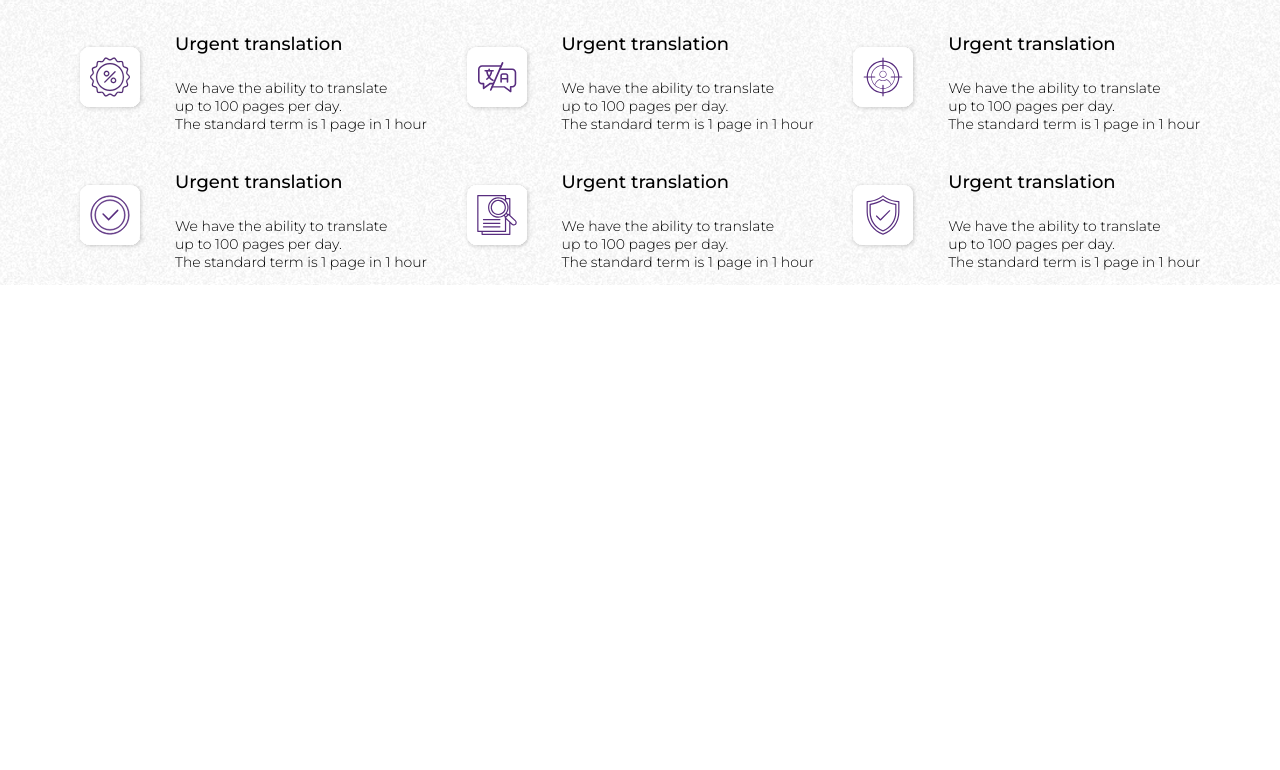
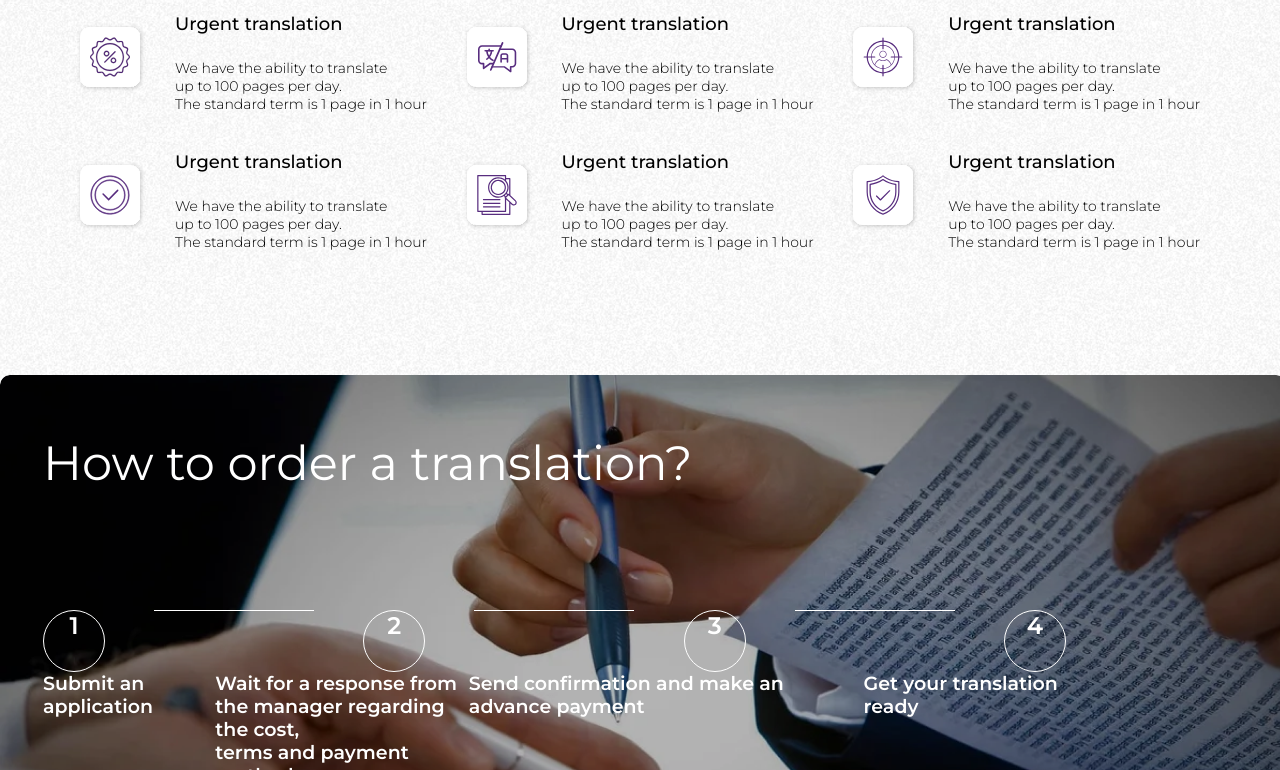
Before and after one commit to Dorin2/Project4, a plain HTML site: page index.html in a window 1280 px wide. Shown: the part 4303-5073 px from the top of the page. Before the commit the page ends 4588 px from the top, so only its background shows below. Drawn offline with Linux system fonts and the light colour scheme.

Commit message:
commit18

```diff
--- /dev/null
+++ b/css/sass/_orderTranslation.sass
@@ -0,0 +1,53 @@
+.order-translation
+    margin: 110px 0px
+    &_section
+        width: 1286px
+        height: 616px
+        border-radius: 10px
+        background: url(/img/order-translation.png)
+        margin: auto
+        display: flex
+        flex-direction: column
+        justify-content: space-around
+    &_title
+        color: #fff
+        padding-left: 43px
+        font-weight: 400
+        font-size: 48px
+        margin: 0px
+    &_steps
+        height: 150px
+        padding: 0px 220px 0px 43px
+    &_numbers
+        display: flex
+        justify-content: space-between
+    &_span
+        height: 1px
+        width: 160px
+        background-color: #fff
+    &_border
+        border: 1px solid #fff
+        border-radius: 50%
+        width: 60px
+        height: 60px
+        text-align: center
+    &_border span
+        font-weight: 600
+        font-size: 24px
+        color: #fff
+    &_description
+        display: flex
+        justify-content: space-between
+    &_description span
+        color: #fff
+        font-weight: 600
+        font-size: 19px
+    &_button
+        width: 1163px
+        height: 53px
+        background-color: #fff
+        margin-left: 43px
+        border-radius: 10px
+        font-weight: 600
+        font-size: 18px
+        cursor: pointer
--- a/css/sass/_services.sass
+++ b/css/sass/_services.sass
@@ -47,13 +47,15 @@ ul.services_ul li
         font-size: 48px
     &_section-bottom
             display: flex
+            flex-direction: column
             justify-content: space-between
-            align-items: center
-            padding-right: 17%
-            padding-top: 20px
-            margin: 40px 0px
+    &_section-flex
+        display: flex
+        justify-content: space-between
+        padding-top: 20px
     &_subsection
         display: flex
         align-items: center
+        padding-bottom: 40px
     &_subsection img
         margin-right: 20px
--- a/css/sass/style1.sass
+++ b/css/sass/style1.sass
@@ -7,3 +7,4 @@
 @import services
 @import OurCompany
 @import AdvantageSection
+@import orderTranslation
--- a/index.html
+++ b/index.html
@@ -238,15 +238,19 @@
     <div class="aditional-services container">
         <div class="aditional-services_section">
             <h2 class="aditional-services_title">Additional services</h2>
-            <div class="aditional-services_section-bottom">
-                <div class="aditional-services_subsection"><img src="./img/aditional-services_svg.svg" alt="Aditional services"><span>Aditional services</span></div>
-                <div class="aditional-services_subsection"><img src="./img/aditional-services_svg.svg" alt="Translation of declarations"><span>Translation of declarations</span></div>
-                <div class="aditional-services_subsection"><img src="./img/aditional-services_svg.svg" alt="Audio and video translation"><span>Audio and video translation</span></div>
-            </div>
-            <div class="aditional-services_section-bottom">
-                <div class="aditional-services_subsection"><img src="./img/aditional-services_svg.svg" alt="Aditional services"><span>Aditional services</span></div>
-                <div class="aditional-services_subsection"><img src="./img/aditional-services_svg.svg" alt="Translation of declarations"><span>Translation of declarations</span></div>
-                <div class="aditional-services_subsection"><img src="./img/aditional-services_svg.svg" alt="Audio and video translation"><span>Audio and video translation</span></div>
+            <div class="aditional-services_section-flex">
+                <div class="aditional-services_section-bottom">
+                    <div class="aditional-services_subsection"><img src="./img/aditional-services_svg.svg" alt="Aditional services"><span>File layout</span></div>
+                    <div class="aditional-services_subsection"><img src="./img/aditional-services_svg.svg" alt="Translation of declarations"><span>Website translation</span></div>
+                </div>
+                <div class="aditional-services_section-bottom">
+                    <div class="aditional-services_subsection"><img src="./img/aditional-services_svg.svg" alt="Aditional services"><span>Translation of declarations</span></div>
+                    <div class="aditional-services_subsection"><img src="./img/aditional-services_svg.svg" alt="Translation of declarations"><span>Consular legalization</span></div>
+                </div>
+                <div class="aditional-services_section-bottom">
+                    <div class="aditional-services_subsection"><img src="./img/aditional-services_svg.svg" alt="Aditional services"><span>Audio and video translation</span></div>
+                    <div class="aditional-services_subsection"><img src="./img/aditional-services_svg.svg" alt="Translation of declarations"><span>Certification with a bureau seal</span></div>
+                </div>
             </div>
         </div>
     </div>
@@ -398,6 +402,29 @@
         </div>
     </div>
 <!-- Section3 ==================================================================================================================================== -->
+    <div class="order-translation">
+        <div class="order-translation_section">
+            <h2 class="order-translation_title">How to order a translation?</h2>
+            <div class="order-translation_steps">
+                <div class="order-translation_numbers">
+                    <div class="order-translation_border"><span>1</span></div>
+                    <span class="order-translation_span"></span>
+                    <div class="order-translation_border"><span>2</span></div>
+                    <span class="order-translation_span"></span>
+                    <div class="order-translation_border"><span>3</span></div>
+                    <span class="order-translation_span"></span>
+                    <div class="order-translation_border"><span>4</span></div>
+                </div>
+                <div class="order-translation_description">
+                    <span>Submit an application</span>
+                    <span>Wait for a response from <br> the manager regarding the cost,<br> terms and payment method</span>
+                    <span>Send confirmation and make an advance payment</span>
+                    <span>Get your translation ready</span>
+                </div>
+            </div>
+            <button class="order-translation_button">Send request</button>
+        </div>
+    </div>
 </body>
 <script src="js/JavaScript.js"></script>
 </html>
```
Also changed, not shown: css/sass/style1.css, img/order-translation.png (added), 1 other file.
